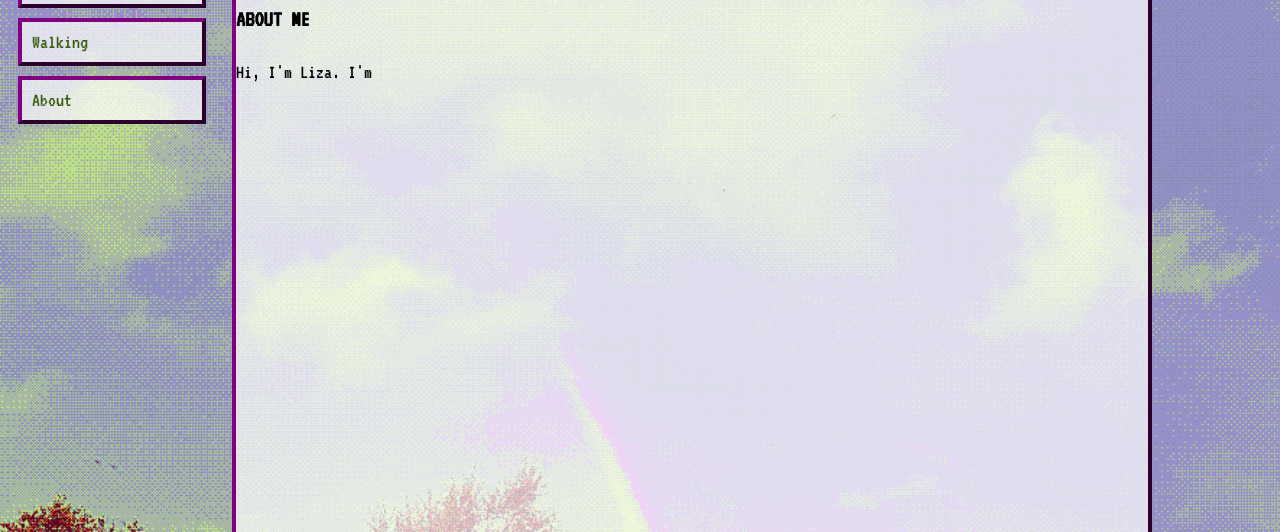
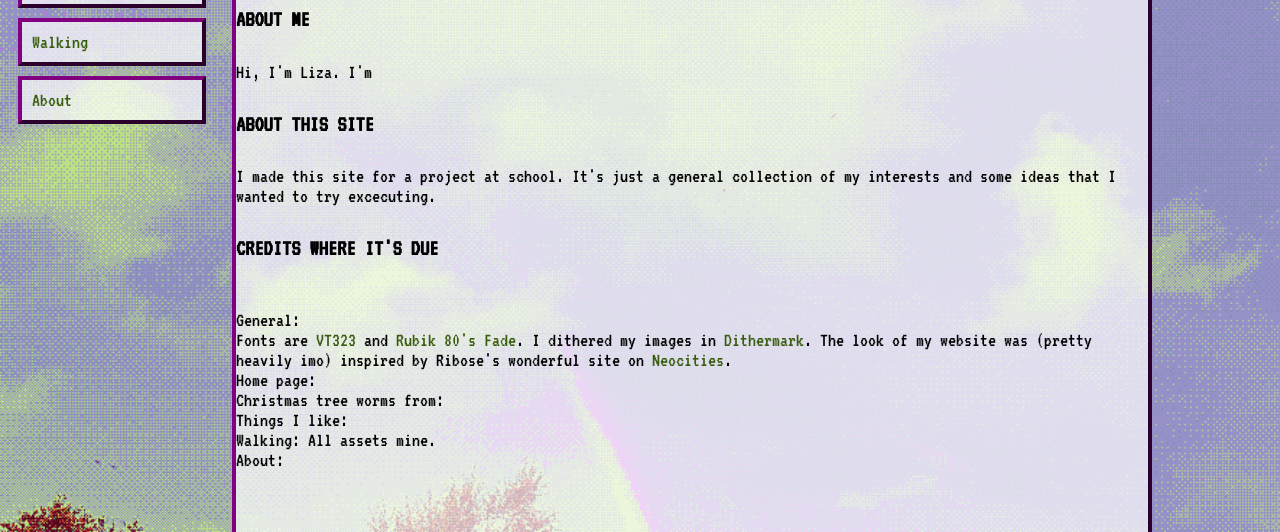
Before and after one commit to LizaCentipede/about, a plain HTML site: page index.html in a window 1280 px wide. Shown: the part 268-800 px from the top of the page. Drawn offline with Linux system fonts and the light colour scheme; a web font is replaced by a local one.

Commit message:
look and feel

```diff
--- a/index.html
+++ b/index.html
@@ -113,6 +113,21 @@
   <p>
     Hi, I'm Liza. I'm
   </p>
+  <h4>
+    ABOUT THIS SITE
+  </h4>
+  <p>
+    I made this site for a project at school. It's just a general collection of my interests and some ideas that I wanted to try excecuting.
+  </p>
+  <h4> CREDITS WHERE IT'S DUE </h4>
+  <p>
+    <br> General:
+    <br> Fonts are <a href="https://fonts.google.com/specimen/VT323" target="_blank"> VT323</a> and <a href="https://fonts.google.com/specimen/Rubik+80s+Fade" target="_blank">Rubik 80's Fade</a>. I dithered my images in <a href="https://app.dithermark.com" target="_blank">Dithermark</a>. The look of my website was (pretty heavily imo) inspired by Ribose's wonderful site on <a href="https://ribo.zone" target="_blank">Neocities</a>.
+    <br> Home page: <br> Christmas tree worms from:
+    <br> Things I like:
+    <br> Walking: All assets mine.
+    <br> About:
+  </p>
       </div>
     </div>
 
```
